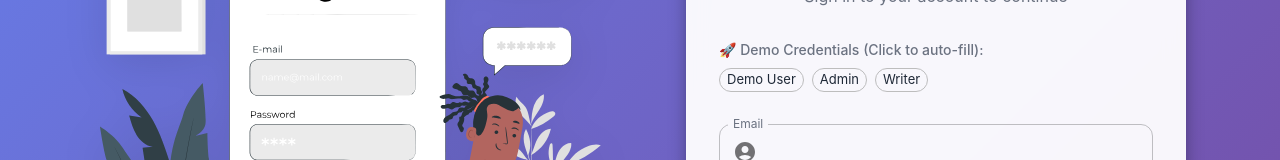
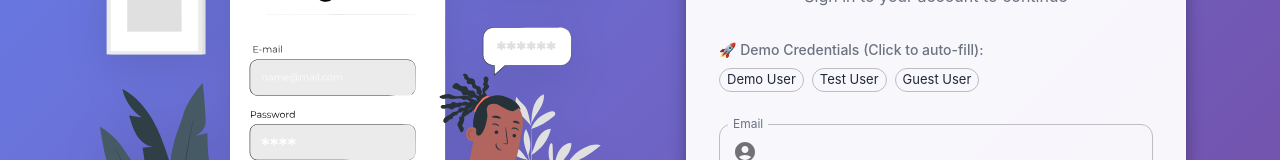
Before and after one commit to iamfatihay/Blog-App, a React (Create React App) app: page /login in a window 1280 px wide. Shown: the part 357-517 px from the top of the page. Built offline with nearby package versions, Linux system fonts and the light colour scheme; no server answers.

Commit message:
Update color palette and theme

```diff
--- a/src/components/NavBar.jsx
+++ b/src/components/NavBar.jsx
@@ -3,7 +3,7 @@ import AppBar from "@mui/material/AppBar";
 import Box from "@mui/material/Box";
 import Toolbar from "@mui/material/Toolbar";
 import IconButton from "@mui/material/IconButton";
-import Typography from "@mui/material/Typography";
+// import Typography from "@mui/material/Typography"; // Not used
 import Menu from "@mui/material/Menu";
 import MenuIcon from "@mui/icons-material/Menu";
 import Container from "@mui/material/Container";
--- a/src/components/auth/LoginForm.jsx
+++ b/src/components/auth/LoginForm.jsx
@@ -22,8 +22,12 @@ const LoginForm = ({
 }) => {
     const demoCredentials = [
         { email: "demo@example.com", password: "demo123", label: "Demo User" },
-        { email: "admin@blog.com", password: "admin123", label: "Admin" },
-        { email: "writer@blog.com", password: "writer123", label: "Writer" },
+        { email: "test@example.com", password: "test123", label: "Test User" },
+        {
+            email: "guest@example.com",
+            password: "guest123",
+            label: "Guest User",
+        },
     ];
 
     const handleDemoLogin = (credentials) => {
--- a/src/pages/Register.jsx
+++ b/src/pages/Register.jsx
@@ -2,7 +2,7 @@ import Container from "@mui/material/Container";
 import Typography from "@mui/material/Typography";
 import Avatar from "@mui/material/Avatar";
 import Paper from "@mui/material/Paper";
-import LockIcon from "@mui/icons-material/Lock";
+// import LockIcon from "@mui/icons-material/Lock"; // Not used
 import PersonAddIcon from "@mui/icons-material/PersonAdd";
 import { Formik } from "formik";
 import image from "../assets/register_img.svg";
```
